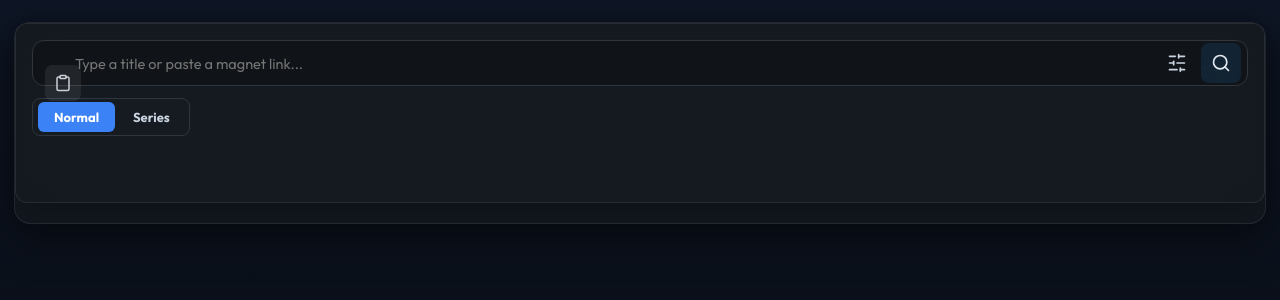
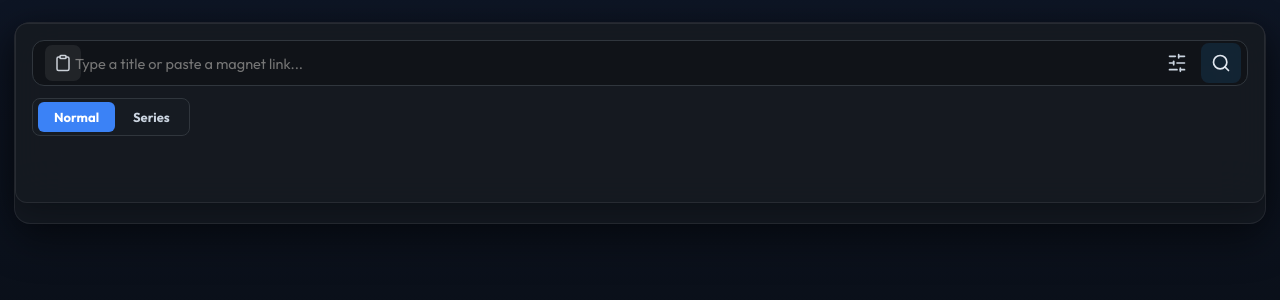
Before and after one commit to lucidesh4-stack/Torrent-to-drive, a Flask app: page / in a window 1280 px wide, while the restyled element is pressed. Shown: the part 55-355 px from the top of the page. Run offline with Flask 3, Linux system fonts and the light colour scheme.

Commit message:
Fix: preserve absolute vertical centering for paste/clear icons in active state

```diff
--- a/streamly_hardened/static/css/base.css
+++ b/streamly_hardened/static/css/base.css
@@ -1026,7 +1026,10 @@ button.icon-btn {
       color: var(--text) !important;
       background: rgba(255, 255, 255, 0.08) !important;
     }
-    #pasteBtn:active, #clearSearchBtn:active, .search-bar-actions button:active {
+    #pasteBtn:active, #clearSearchBtn:active {
+      transform: translateY(-50%) scale(0.9) !important;
+    }
+    .search-bar-actions button:active {
       transform: scale(0.9) !important;
     }
 
```
